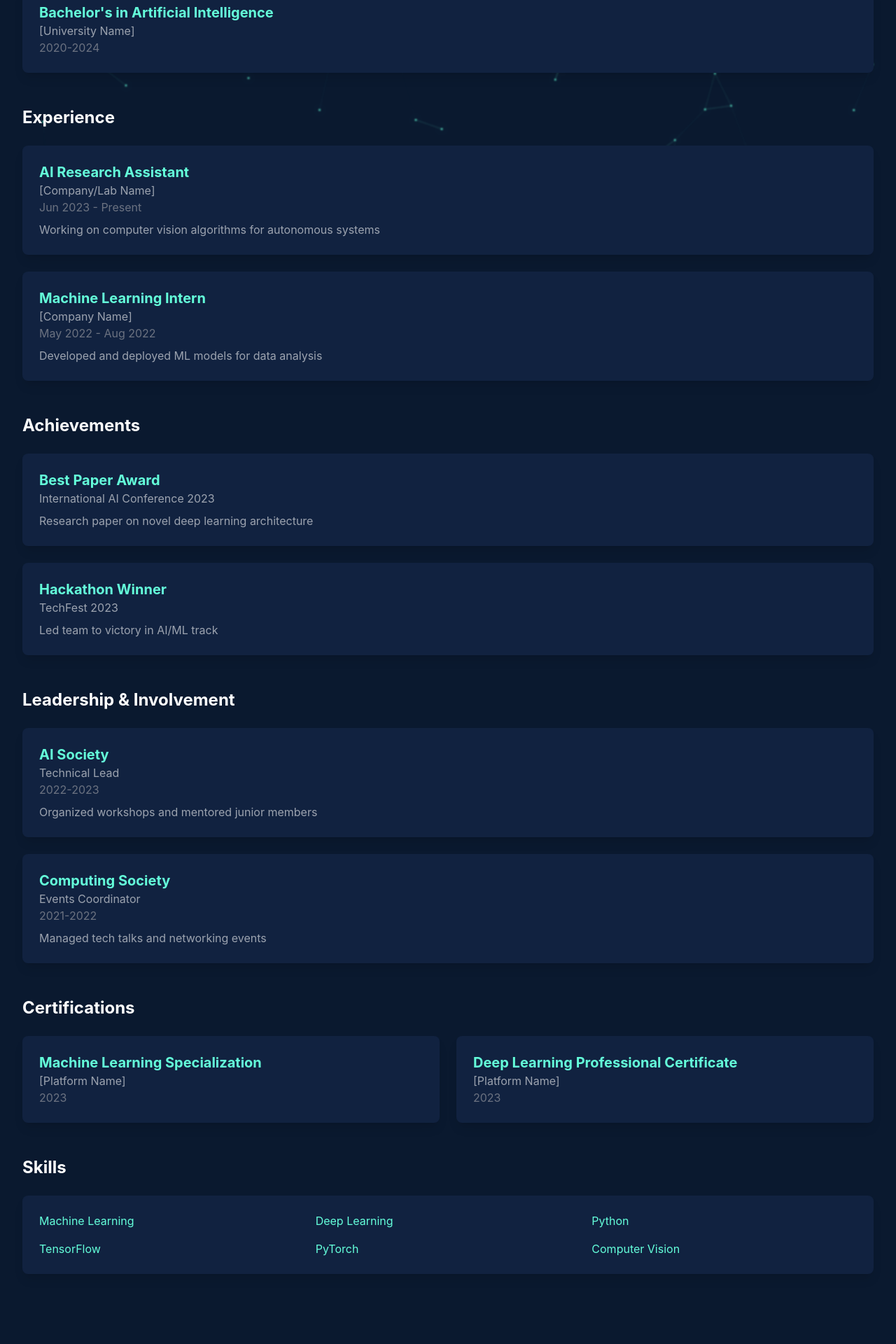
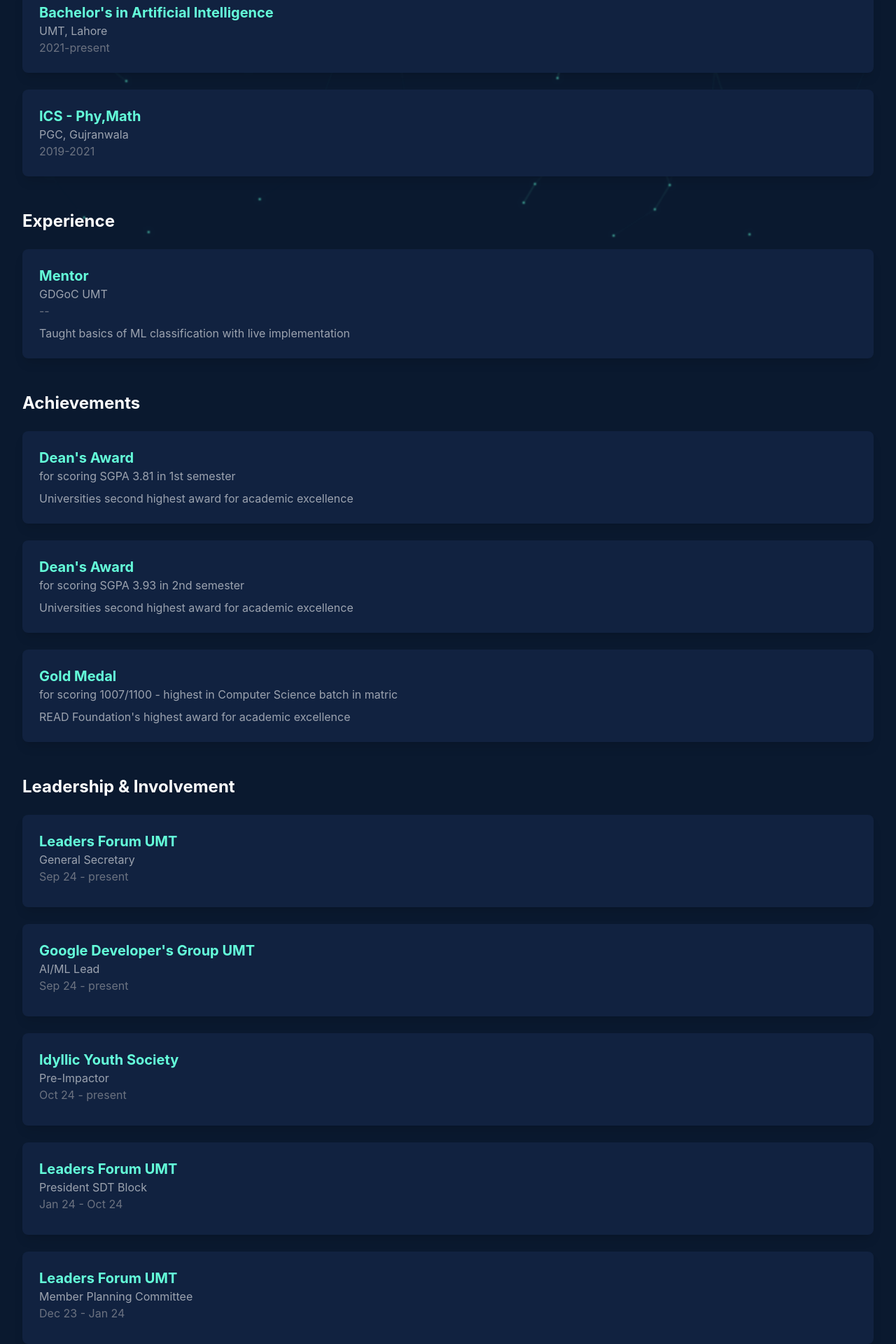
Before and after one commit to pmchohan/profile, a React (Vite) app: page /profile/about in a window 1280 px wide. Shown: the part 460-2380 px from the top of the page at 70% size. Before the commit the page ends 2328 px from the top, so only its background shows below. Built offline with nearby package versions, Linux system fonts and the light colour scheme.

Commit message:
inflated with actual data

```diff
--- a/src/pages/About.tsx
+++ b/src/pages/About.tsx
@@ -4,64 +4,109 @@
   const education = [
     {
       degree: "Bachelor's in Artificial Intelligence",
-      institution: "[University Name]",
-      year: "2020-2024",
+      institution: "UMT, Lahore",
+      year: "2021-present",
+    },
+    {
+      degree: "ICS - Phy,Math",
+      institution: "PGC, Gujranwala",
+      year: "2019-2021",
     },
   ];
 
   const experience = [
     {
-      role: "AI Research Assistant",
-      company: "[Company/Lab Name]",
-      duration: "Jun 2023 - Present",
-      description: "Working on computer vision algorithms for autonomous systems",
-    },
-    {
-      role: "Machine Learning Intern",
-      company: "[Company Name]",
-      duration: "May 2022 - Aug 2022",
-      description: "Developed and deployed ML models for data analysis",
+      role: "Mentor",
+      company: "GDGoC UMT",
+      duration: "--",
+      description: "Taught basics of ML classification with live implementation",
     },
   ];
 
   const achievements = [
     {
-      title: "Best Paper Award",
-      event: "International AI Conference 2023",
-      description: "Research paper on novel deep learning architecture",
+      title: "Dean's Award",
+      event: "for scoring SGPA 3.81 in 1st semester",
+      description: "Universities second highest award for academic excellence",
     },
     {
-      title: "Hackathon Winner",
-      event: "TechFest 2023",
-      description: "Led team to victory in AI/ML track",
+      title: "Dean's Award",
+      event: "for scoring SGPA 3.93 in 2nd semester",
+      description: "Universities second highest award for academic excellence",
+    },
+    {
+      title: "Gold Medal",
+      event: "for scoring 1007/1100 - highest in Computer Science batch in matric",
+      description: "READ Foundation's highest award for academic excellence",
     },
   ];
 
   const societies = [
     {
-      name: "AI Society",
-      role: "Technical Lead",
-      duration: "2022-2023",
-      description: "Organized workshops and mentored junior members",
+      role: "General Secretary",
+      name: "Leaders Forum UMT",
+      duration: "Sep 24 - present",
+      description: "",
     },
     {
-      name: "Computing Society",
-      role: "Events Coordinator",
-      duration: "2021-2022",
-      description: "Managed tech talks and networking events",
+      role: "AI/ML Lead",
+      name: "Google Developer's Group UMT",
+      duration: "Sep 24 - present",
+      description: "",
+    },
+    {
+      role: "Pre-Impactor",
+      name: "Idyllic Youth Society",
+      duration: "Oct 24 - present",
+      description: "",
+    },
+    {
+      role: "President SDT Block",
+      name: "Leaders Forum UMT",
+      duration: "Jan 24 - Oct 24",
+      description: "",
+    },
+    {
+      role: "Member Planning Committee",
+      name: "Leaders Forum UMT",
+      duration: "Dec 23 - Jan 24",
+      description: "",
+    },
+    {
+      role: "Member AI/ML team",
+      name: "Google Developer's Group UMT",
+      duration: "Nov 23 - Oct 24",
+      description: "",
+    },
+    {
+      role: "Associate",
+      name: "Idyllic Youth Society",
+      duration: "Jan 24 - Oct 24",
+      description: "",
+    },
+    {
+      role: "Volunteer",
+      name: "Idyllic Youth Society",
+      duration: "Oct 23 - Jan 24",
+      description: "",
     },
   ];
 
   const certifications = [
     {
-      name: "Machine Learning Specialization",
-      issuer: "[Platform Name]",
+      name: "Crash Course on Python",
+      issuer: "Coursera - Google",
       year: "2023",
     },
     {
-      name: "Deep Learning Professional Certificate",
-      issuer: "[Platform Name]",
+      name: "Introduction to Docker",
+      issuer: "Coursera - Google Cloud",
       year: "2023",
+    },
+    {
+      name: "MS Word Specialist",
+      issuer: "PGC - Microsoft",
+      year: "2021",
     },
   ];
 
@@ -102,7 +147,7 @@
             transition={{ duration: 0.5 }}
           >
             <img
-              src="https://placehold.co/400x400/1a1a1a/64ffda/png?text=AF"
+              src="/profile/images/me.jpg"
               alt="Abdullah Faisal"
               className="w-full h-full object-cover"
             />
@@ -110,7 +155,7 @@
           <div className="md:w-2/3">
             <h1 className="text-4xl font-bold mb-4">About Me</h1>
             <p className="text-gray-400 text-lg">
-              I'm an AI enthusiast based in [City Name], passionate about developing intelligent systems
+              I'm a tech enthusiast based in Lahore, passionate about developing intelligent systems
               that can make a positive impact on society.
             </p>
           </div>
--- a/src/pages/Contact.tsx
+++ b/src/pages/Contact.tsx
@@ -5,17 +5,17 @@
   const socialLinks = [
     {
       platform: "GitHub",
-      url: "https://github.com/[username]",
+      url: "https://github.com/pmchohan",
       icon: FaGithub,
     },
     {
       platform: "LinkedIn",
-      url: "https://linkedin.com/in/[username]",
+      url: "https://linkedin.com/in/abdullahfaisal9",
       icon: FaLinkedin,
     },
     {
       platform: "WhatsApp",
-      url: "https://wa.me/[your-number]",
+      url: "https://wa.me/+923061569919",
       icon: FaWhatsapp,
     },
   ];
@@ -47,12 +47,12 @@
               <div className="flex items-center space-x-3">
                 <FaEnvelope className="text-secondary" />
                 <a href="mailto:[email]" className="hover:text-secondary">
-                  [email@example.com]
+                  [abdullahchohan9919@gmail.com]
                 </a>
               </div>
               <div className="flex items-center space-x-3">
                 <FaPhone className="text-secondary" />
-                <span>[phone number]</span>
+                <span>[0306 1569919]</span>
               </div>
             </div>
           </motion.div>
--- a/src/pages/Home.tsx
+++ b/src/pages/Home.tsx
@@ -1,30 +1,91 @@
 import { motion } from 'framer-motion';
+import { desc } from 'framer-motion/client';
 
 const Home = () => {
   const projects = [
     {
-      title: "AI Project 1",
-      description: "Description of your first AI project",
+      title: "Stella",
+      description: "no LLM chatbot - Django, Web Scrapping, NLP, Neo4j, AIML, Prolog",
+      link: "https://github.com/pmchohan/stella",
+    },
+    {
+      title: "Wall-E",
+      description: "Voice Controlled Robot through bluetooth - Arduino Uno",
       link: "#",
     },
     {
-      title: "Machine Learning Project",
-      description: "Description of your ML project",
+      title: "Web-Wizard",
+      description: "NLP project to scrape provided links and respond accordingly - Gemini, Langchain, FAISS",
+      link: "https://github.com/pmchohan/Web-Wizard",
+    },
+    {
+      title: "Intelli Shelf",
+      description: "Library book borrowing system with chat support (hardware) - ESP32, RFID, LLAMA3 (groq)",
+      link: "https://github.com/pmchohan/IntelliShelf",
+    },
+    {
+      title: "Cinema Ticketing System",
+      description: "OOP semester project - C++, File Handling, membership, admin-panel",
+      link: "#",
+    },
+    {
+      title: "Sudoku",
+      description: "C++ programming fundamentals project (single game)",
       link: "#",
     },
   ];
 
   const blogs = [
     {
-      title: "Understanding Neural Networks",
-      description: "A deep dive into neural networks",
-      link: "#",
+      title: "Unlocking Insights: Your Introduction to Data Mining",
+      description: "Basics of Data Mining and its applications",
+      link: "https://medium.com/@abdullahchohan9919/unlocking-insights-your-introduction-to-data-mining-dad7ac68765a",
     },
     {
-      title: "The Future of AI",
-      description: "Exploring upcoming AI trends",
-      link: "#",
+      title: "Refresher Course: Essential Statistics and DBMS for Data Mining Success",
+      description: "Revising the basics of Statistics and Database Management Systems",
+      link: "https://medium.com/@abdullahchohan9919/refresher-course-essential-statistics-and-dbms-for-data-mining-success-379bc185fadc",
     },
+    {
+      title: "Data Preprocessing: A Crucial Step for Successful Data Mining",
+      description: "Importance of Data Preprocessing in Data Mining",
+      link: "https://medium.com/@abdullahchohan9919/poor-data-quality-can-lead-to-up-to-70-of-data-mining-projects-failing-daeb04658d91",
+    },
+    {
+      title: "Data Warehousing and Online Analytical Processing",
+      description: "Unleashing the power of Data Mining",
+      link: "https://medium.com/@abdullahchohan9919/data-warehousing-and-online-analytical-processing-unleashing-the-power-of-data-mining-849c53c90099",
+    },
+    {
+      title: "Mastering Data Cube Technology for Efficient Data Mining",
+      description: "Understanding the concept of Data Cubes",
+      link: "https://medium.com/@abdullahchohan9919/the-explosion-of-data-is-reshaping-how-businesses-and-researchers-operate-41d1d24c41cb",
+    },
+    {
+      title: "Mastering Frequent Pattern Analysis with Association Rule Mining",
+      description: "Uncover hidden relationships in your data",
+      link: "https://medium.com/@abdullahchohan9919/uncover-hidden-relationships-mastering-frequent-pattern-analysis-with-association-rule-mining-6edd0bdb6ce5",
+    },
+    {
+      title: "Machine Learning Classification: A Data Mining Deep Dive",
+      description: "Understanding the basics of Machine Learning Classification",
+      link: "https://medium.com/@abdullahchohan9919/machine-learning-classification-a-data-mining-deep-dive-9e3397101a0d",
+    },
+    {
+      title: "Power of Cluster Analysis: An Intuitive Mathematical",
+      description: "Understanding the concept of Cluster Analysis",
+      link: "https://medium.com/@abdullahchohan9919/cluster-analysis-serves-as-a-powerful-tool-in-the-realm-of-data-mining-38249961d54c",
+    },
+    {
+      title: "Outlier Detection: A Data Mining Essential",
+      description: "Understanding the concept of Outlier Detection",
+      link: "https://medium.com/@abdullahchohan9919/outlier-detection-a-data-mining-essential-1e3fd3bbcb06",
+    },
+    {
+      title: "Master the Weka Data Mining Workbench",
+      description: "A Comprehensive Guide",
+      link: "https://medium.com/@abdullahchohan9919/master-the-weka-data-mining-workbench-a-comprehensive-guide-6a12a3d6eae7",
+    }
   ];
 
   const containerVariants = {
@@ -72,7 +133,7 @@
               animate={{ opacity: 1, x: 0 }}
               transition={{ delay: 0.5 }}
             >
-              Artificial Intelligence Student | Problem Solver | Tech Enthusiast
+              AI Student | Student Activist | Tech Enthusiast
             </motion.p>
           </div>
           <motion.div
@@ -82,7 +143,7 @@
             transition={{ duration: 0.5 }}
           >
             <img
-              src="https://placehold.co/400x400/1a1a1a/64ffda/png?text=AF"
+              src="/profile/images/me.jpg"
               alt="Abdullah Faisal"
               className="w-full h-full object-cover"
             />
@@ -107,7 +168,12 @@
               >
                 <h3 className="text-xl font-bold mb-2">{project.title}</h3>
                 <p className="text-gray-400 mb-4">{project.description}</p>
-                <a href={project.link} className="text-secondary hover:underline inline-flex items-center">
+                <motion.a
+                  key={index}
+                  target="_blank"
+                  href={project.link}
+                  className="text-secondary hover:underline inline-flex items-center"
+                >
                   Learn more
                   <motion.span
                     className="ml-1"
@@ -116,7 +182,7 @@
                   >
                     →
                   </motion.span>
-                </a>
+                </motion.a>
               </motion.div>
             ))}
           </div>
@@ -140,7 +206,7 @@
               >
                 <h3 className="text-xl font-bold mb-2">{blog.title}</h3>
                 <p className="text-gray-400 mb-4">{blog.description}</p>
-                <a href={blog.link} className="text-secondary hover:underline inline-flex items-center">
+                <motion.a key={index} target="_blank" href={blog.link} className="text-secondary hover:underline inline-flex items-center">
                   Read more
                   <motion.span
                     className="ml-1"
@@ -149,7 +215,7 @@
                   >
                     →
                   </motion.span>
-                </a>
+                  </motion.a>
               </motion.div>
             ))}
           </div>
```
Also changed, not shown: public/images/me.jpg (added).
